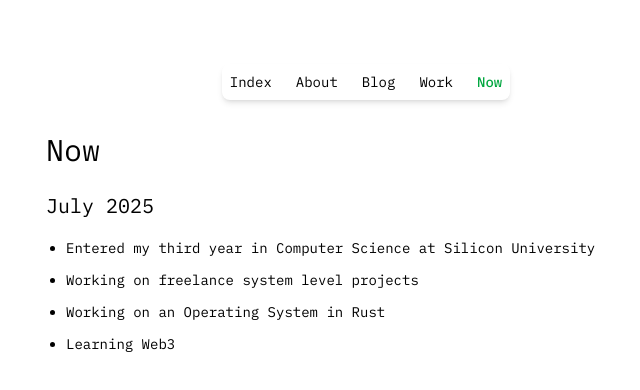
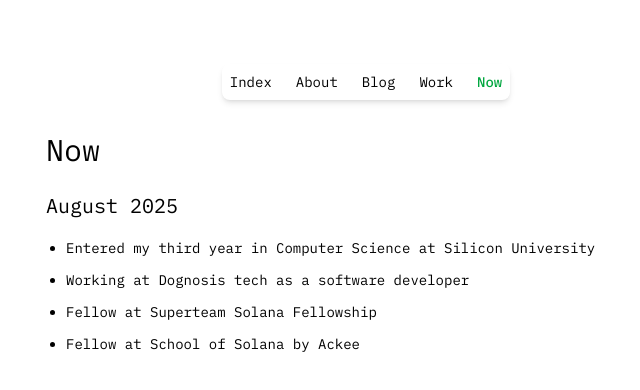
Before and after one commit to Yuvraj-cyborg/meweb, a Next.js app: page /now in a window 1280 px wide. Shown: the top 390 px of the page, without its empty margins (274-914 px from the left). Built offline with nearby package versions, Linux system fonts and the light colour scheme; no server answers.

Commit message:
feat: now section updated

```diff
--- a/src/app/now/page.tsx
+++ b/src/app/now/page.tsx
@@ -4,13 +4,13 @@ export default function Now() {
         <h1 className="text-3xl mb-6">Now</h1>
 
         <div className="space-y-4 text-sm leading-6">
-          <h2 className="text-xl">July 2025</h2>
+          <h2 className="text-xl">August 2025</h2>
 
           <ul className="list-disc pl-5 space-y-2">
             <li>Entered my third year in Computer Science at Silicon University</li>
-            <li>Working on freelance system level projects</li>
-            <li>Working on an Operating System in Rust</li>
-            <li>Learning Web3</li>
+            <li>Working at Dognosis tech as a software developer</li>
+            <li>Fellow at Superteam Solana Fellowship</li>
+            <li>Fellow at School of Solana by Ackee</li>
         </ul>
         </div>
       </main>
```
